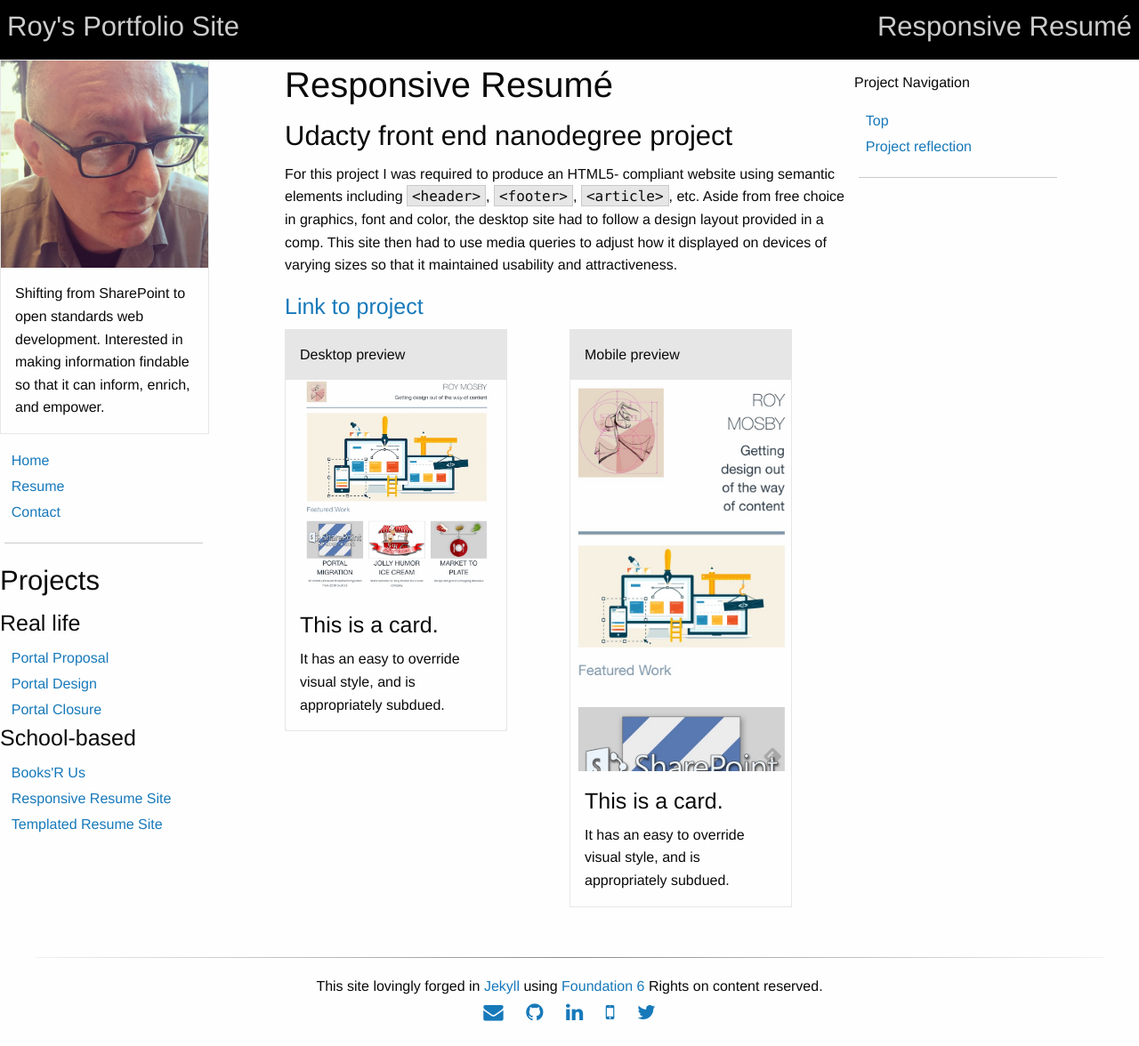
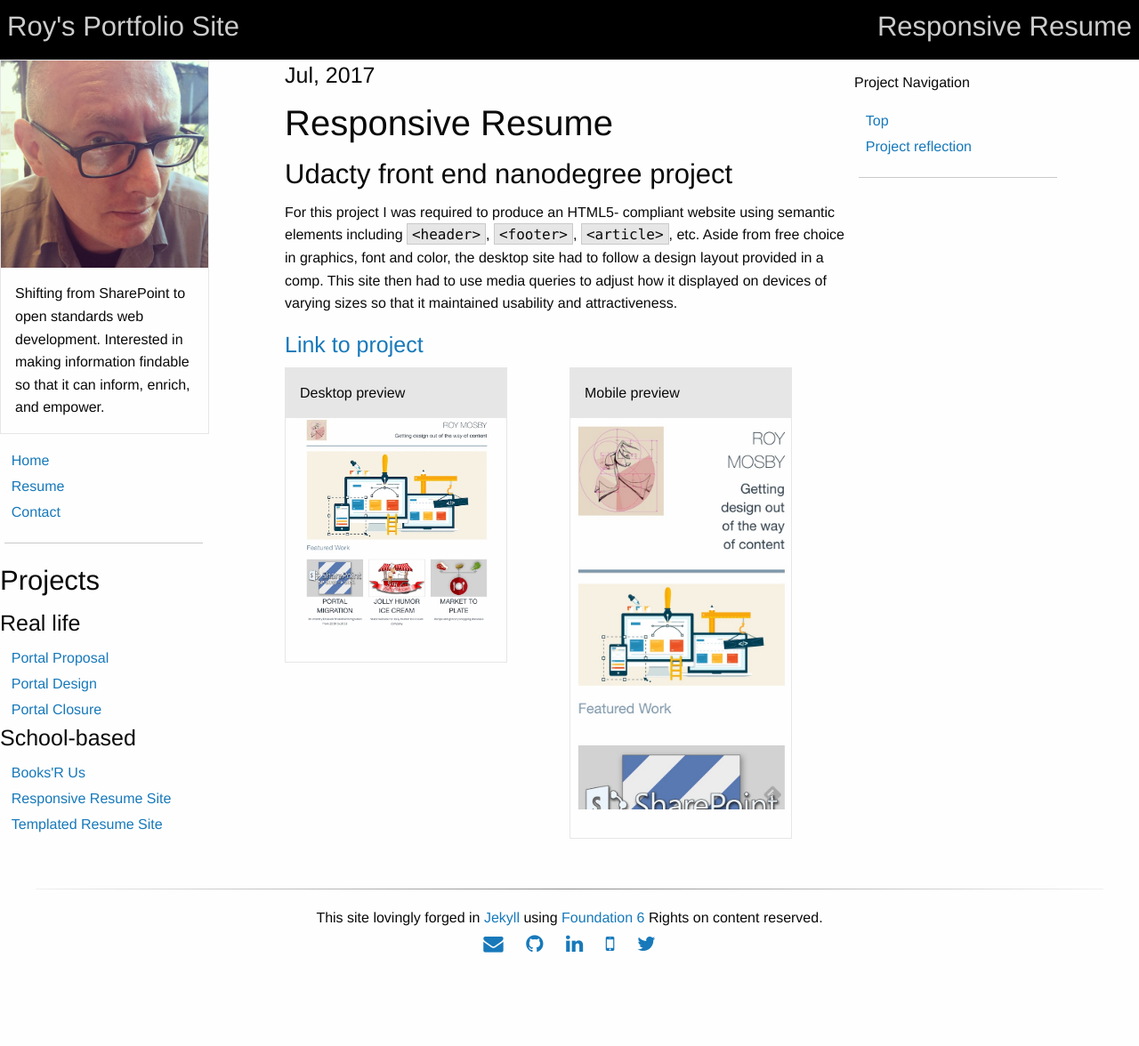
Before and after one commit to royemosby/roymosby.me, a Jekyll site: the page built from projects/ResponsiveResume.md, in a window 1280 px wide. Shown: the whole page at 89% size. Built offline with Jekyll 4.4.1, drawn with Linux system fonts in a browser that asks for light colours; after the commit the page ends 1099 px from its top, so only the background shows below that.

Commit message:
Added project date

```diff
--- a/projects/ResponsiveResume.md
+++ b/projects/ResponsiveResume.md
@@ -1,22 +1,25 @@
 ---
 layout: project
-title: Responsive Resumé
+title: Responsive Resume
 project: artifact
 published: true
 updated: 2 Oct, 2017
 ---
 
 <div class="large reveal reflection" id="responsiveResume" data-reveal>
-    <h1>Responsive Resumé</h1>
+    <h1>Responsive Resume</h1>
     <h3>Udacity project</h3>
+    <h4>Jul, 2017</h4>
 
-    <p>The main point that is project drove home for me is that, where possible, focus on developing for mobile and then desktop. Mobile devices are becoming both more powerful and easier to access as time goes on. Mobile is displacing the preeminence of desktop computing in our lives. It does not eliminate the desktop experience since mobile does not fare well with extended input. However, most sites' priority is to get information in front of a user. Because of this, ease of access should prioritize mobile.</p>
+    <p>The main point that is project drove home for me is that, where possible, focus on developing for mobile and then desktop. Mobile devices are becoming both more powerful and easier to access as time goes on. Mobile is displacing the preeminence of desktop computing in our lives. It does not eliminate the desktop experience since mobile does not fare well with extended input. However, most sites' priority is to get information in front of a user. Because of this, ease of access should prioritize mobile development.</p>
 
     <button class="close-button" data-close aria-label="Close modal" type="button"><span aria-hidden="true">&times;</span>
     </button>
 </div>
+<h4>Jul, 2017</h4>
 
-## Responsive Resumé
+
+## Responsive Resume
 
 ### Udacty front end nanodegree project
 
@@ -32,8 +35,6 @@ For this project I was required to produce an HTML5- compliant website using sem
         </div>
         <img src="/images/ResponsiveFull.jpeg">
         <div class="card-section">
-            <h4>This is a card.</h4>
-            <p>It has an easy to override visual style, and is appropriately subdued.</p>
         </div>
         </div>
     </div>
@@ -44,7 +45,5 @@ For this project I was required to produce an HTML5- compliant website using sem
         </div>
         <img src="/images/ResponsiveMob.jpeg">
         <div class="card-section">
-            <h4>This is a card.</h4>
-            <p>It has an easy to override visual style, and is appropriately subdued.</p>
         </div>
 </div>
```
Also changed, not shown: projects/TemplatedResume.md (+9 -7 lines).
